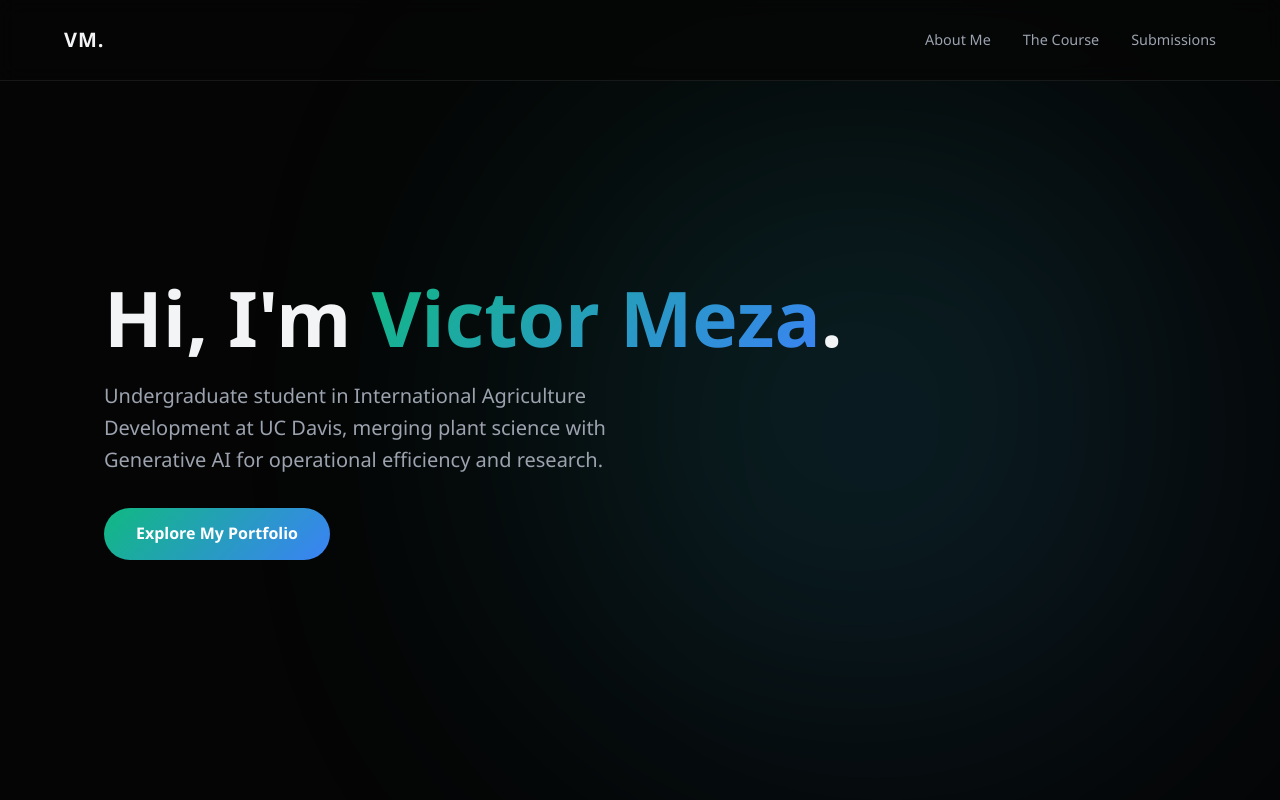
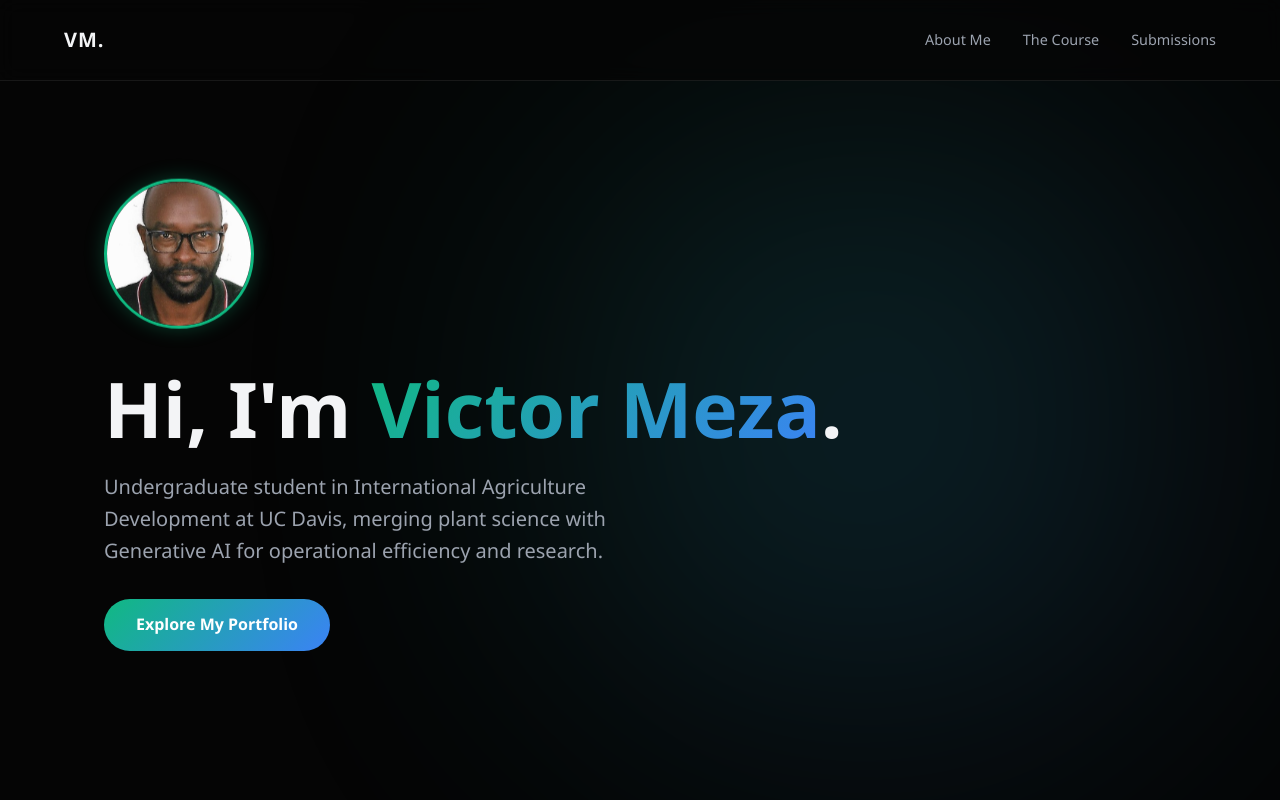
Before and after one commit to ApolloAngole/graph-ai-portfolio-final, a plain HTML site: page index.html in a window 1280 px wide. Shown: the top 800 px of the page. Drawn offline with Linux system fonts and the light colour scheme.

Commit message:
Update index.html

```diff
--- a/index.html
+++ b/index.html
@@ -130,6 +130,23 @@
             color: var(--text-muted);
             max-width: 600px;
             margin-bottom: 2rem;
+        }
+
+        .avatar {
+            width: 150px;
+            height: 150px;
+            border-radius: 50%;
+            object-fit: cover;
+            border: 3px solid var(--primary);
+            box-shadow: 0 0 20px rgba(16, 185, 129, 0.3);
+            margin-bottom: 2rem;
+            animation: float 6s ease-in-out infinite;
+        }
+
+        @keyframes float {
+            0% { transform: translateY(0px); }
+            50% { transform: translateY(-10px); }
+            100% { transform: translateY(0px); }
         }
 
         .btn {
@@ -343,6 +360,7 @@
 
     <section id="hero">
         <div class="hero-glow"></div>
+        <img src="https://github.com/ApolloAngole/graph-ai-portfolio-final/blob/main/Apollo.jpg?raw=true" alt="Victor Meza" class="avatar">
         <h1>Hi, I'm <span class="gradient-text">Victor Meza</span>.</h1>
         <p>Undergraduate student in International Agriculture Development at UC Davis, merging plant science with Generative AI for operational efficiency and research.</p>
         <a href="#about" class="btn">Explore My Portfolio</a>
```
